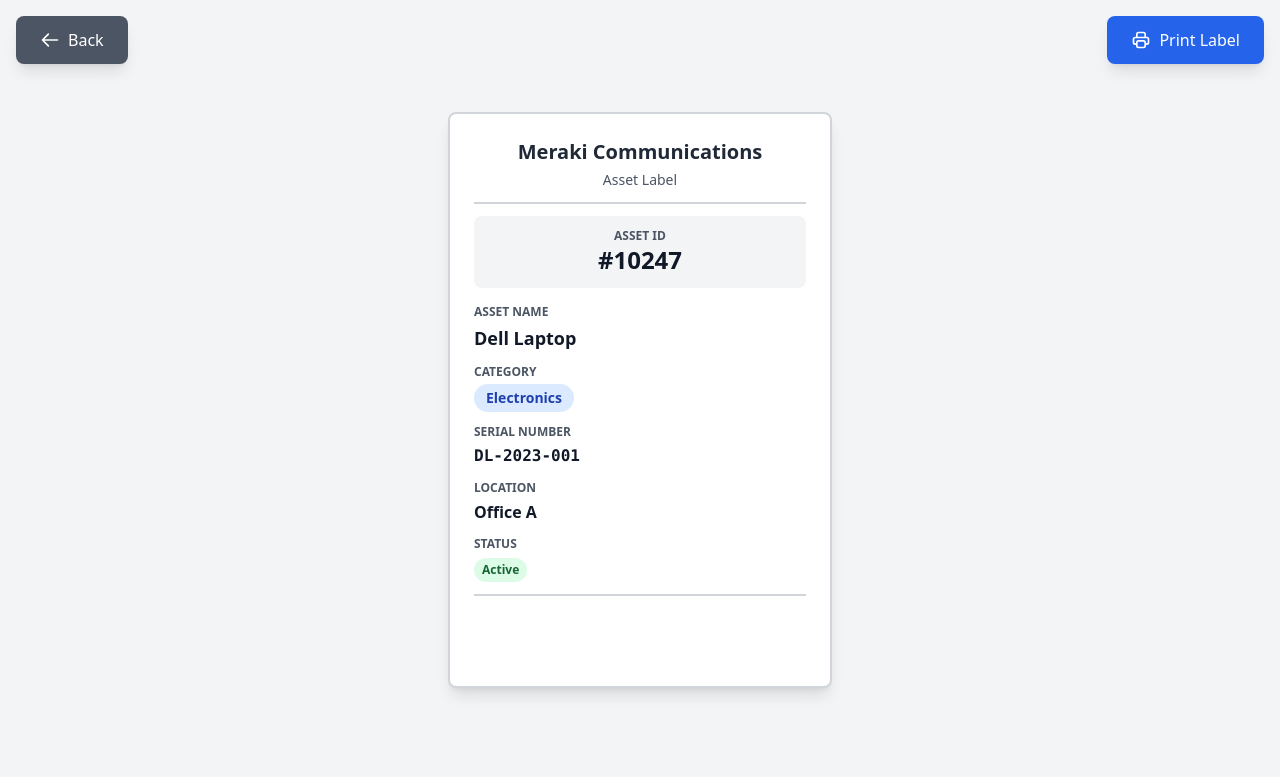
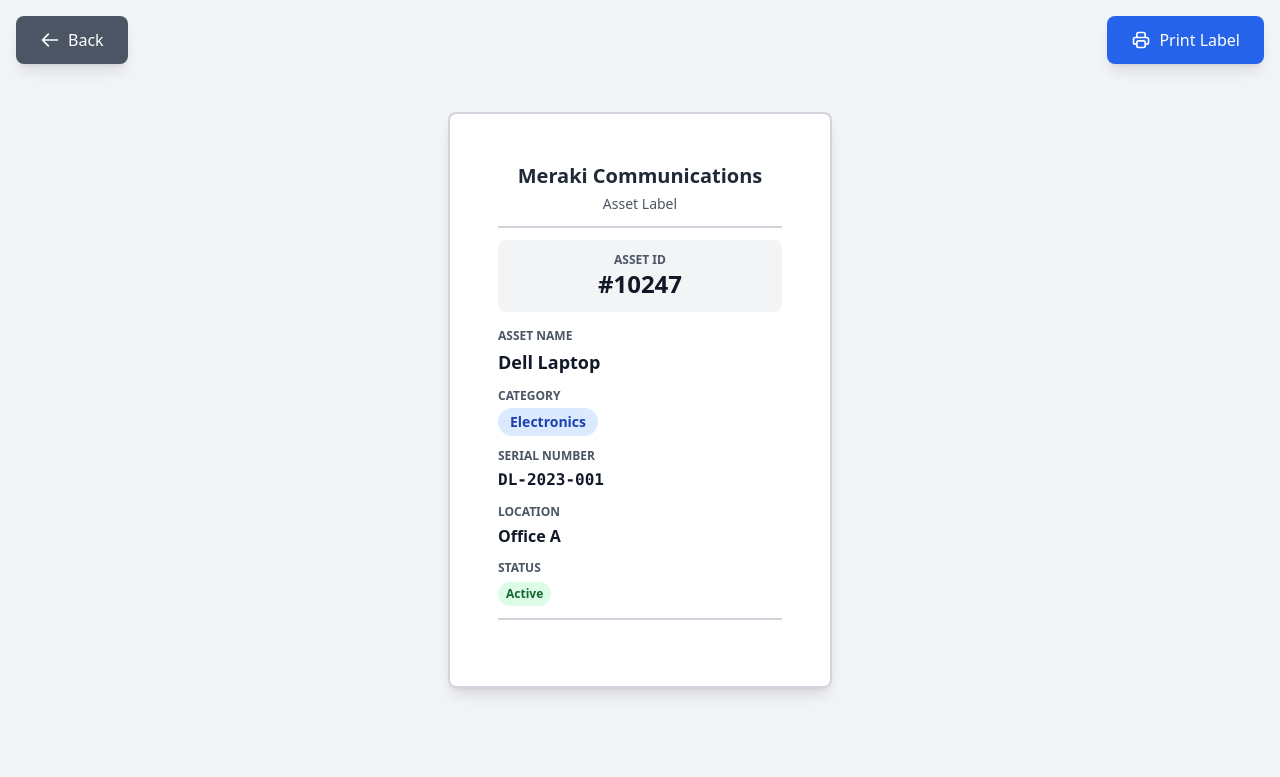
Before and after one commit to cmorgan1403/assetregister, a Node server app: page /assets/10247/label in a window 1280 px wide. Shown: the top 777 px of the page. Run offline with Node 20, Linux system fonts and the light colour scheme; the visitor is signed in with stand-in values (Sample User, id 1); some libraries are stand-ins or nearby versions.

Commit message:
Update label.ejs

```diff
--- a/views/label.ejs
+++ b/views/label.ejs
@@ -45,7 +45,7 @@
       .label {
         width: 4in;
         height: 6in;
-        padding: 0.25in;
+        padding: 0.50in;
         box-sizing: border-box;
       }
     }
```
